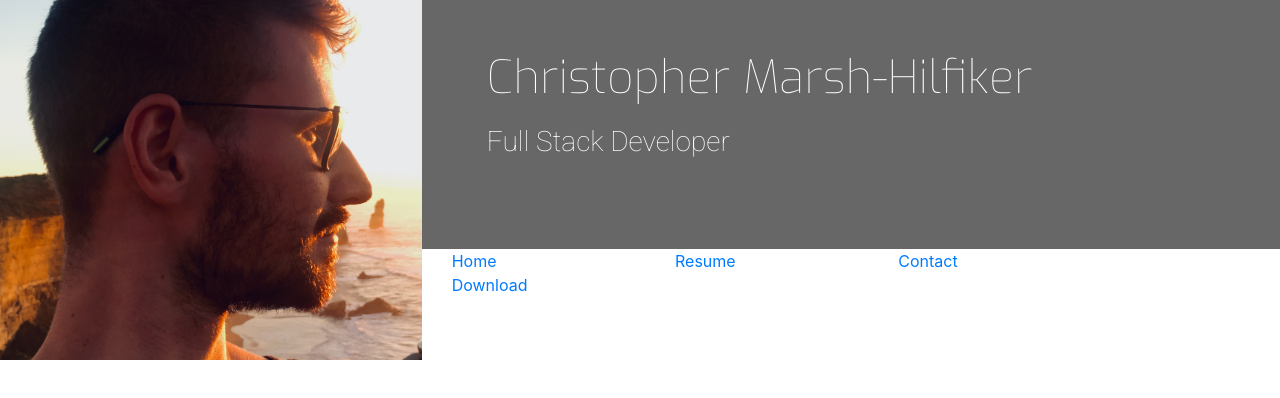
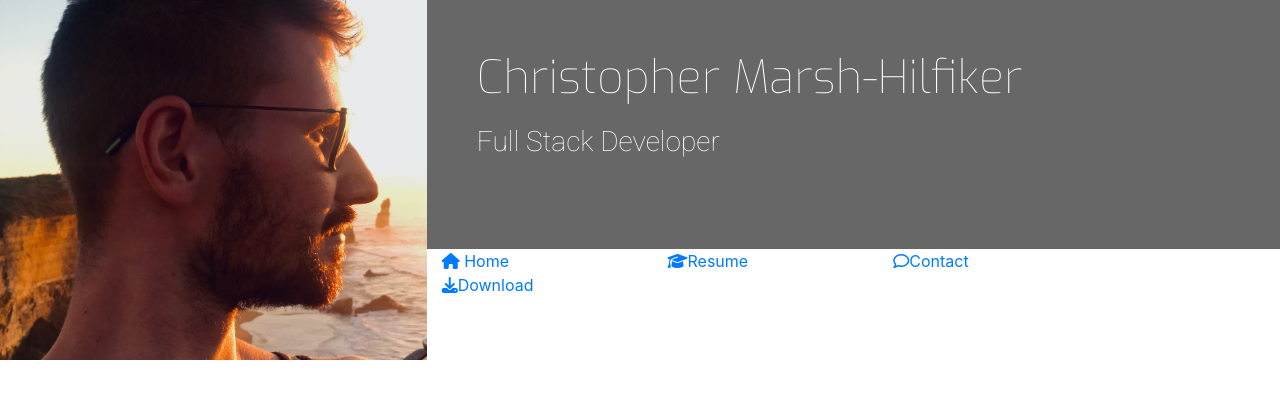
Before and after one commit to c-marsh/UCD-Resume, a plain HTML site: page index.html in a window 1280 px wide. Drawn offline with nearby package versions, Linux system fonts and the light colour scheme.

Commit message:
Added FA icons to nav

```diff
--- a/index.html
+++ b/index.html
@@ -14,32 +14,33 @@
 
 <body>
 	<header>
-		<div class="row">
+		<div class="row no-gutters no-gutters">
 			<a href="index.html" class="col-md-4 logo"></a>
 			<div class="col-md-8">
-				<div class="row bg-color-name-title">
+				<div class="row no-gutters bg-color-name-title">
 					<div class="col heading">
 						<h1 class="name">Christopher Marsh-Hilfiker</h1>
 						<h2 class="title">Full Stack Developer</h2>
 					</div>
 				</div>
-			<div class="row">
+				<div class="row no-gutters">
 					<div class="col">
-					<ul class="list-inline" id="nav">
-						<li class="col-6 col-sm-3 list-inline-item">
-							<a href="#"><span>Home</span></a>
+						<ul class="list-inline menu-container" id="nav">
+							<li class="col-6 col-sm-3 ui-menu-color-home list-inline-item">
+								<a href="#"><i class="fa fa-home" aria-hidden="true"></i>   <span>Home</span></a>
 							</li>
-                        <li class="col-6 col-sm-3 list-inline-item">
-							<a href="#"><span>Resume</span></a>
+							<li class="col-6 col-sm-3 ui-menu-color-resume list-inline-item">
+								<a href="#"><i class="fa fa-graduation-cap" aria-hidden="true"></i><span>Resume</span></a>
 							</li>
-                        <li class="col-6 col-sm-3 list-inline-item">
-							<a href="#"><span>Contact</span></a>
+							<li class="col-6 col-sm-3 ui-menu-color-contact list-inline-item">
+								<a href="#"><i class="fa fa-comment-o" aria-hidden="true"></i><span>Contact</span></a>
 							</li>
-                        <li class="col-6 col-sm-3 list-inline-item">
-							<a href="#"><span>Download</span></a>
+							<li class="col-6 col-sm-3 ui-menu-color-download list-inline-item">
+								<a href="#"><i class="fa fa-download" aria-hidden="true"></i><span>Download</span></a>
 							</li>
 
 						</ul>
+					</div>
 				</div>
 			</div>
 		</div>
```
Lines whose indentation alone changed are shown as unchanged.
